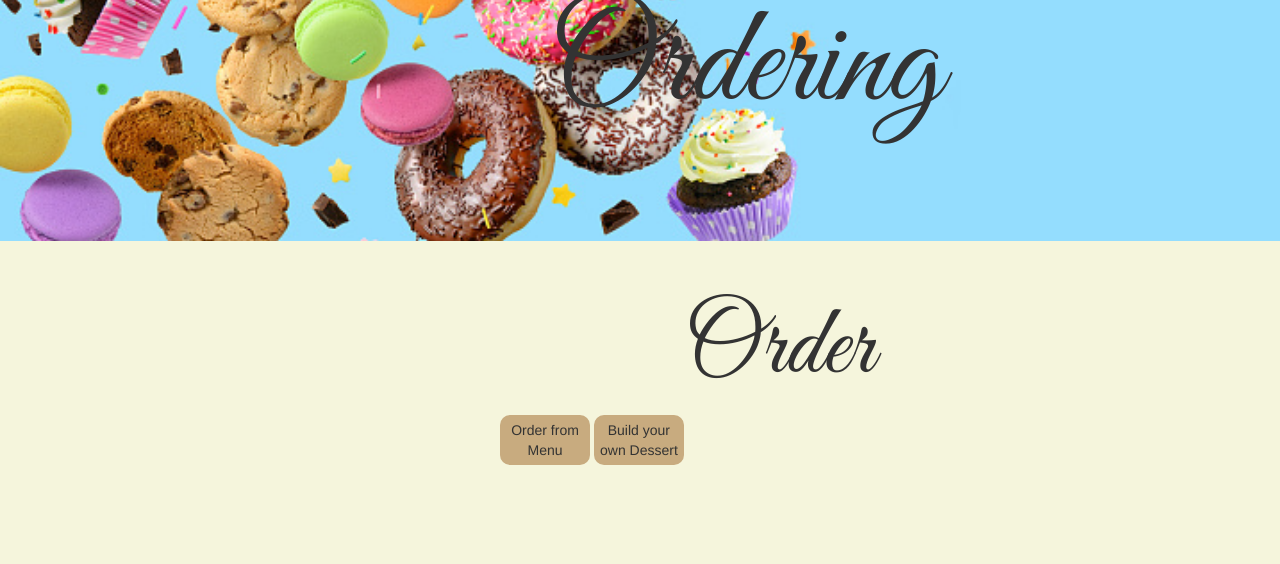
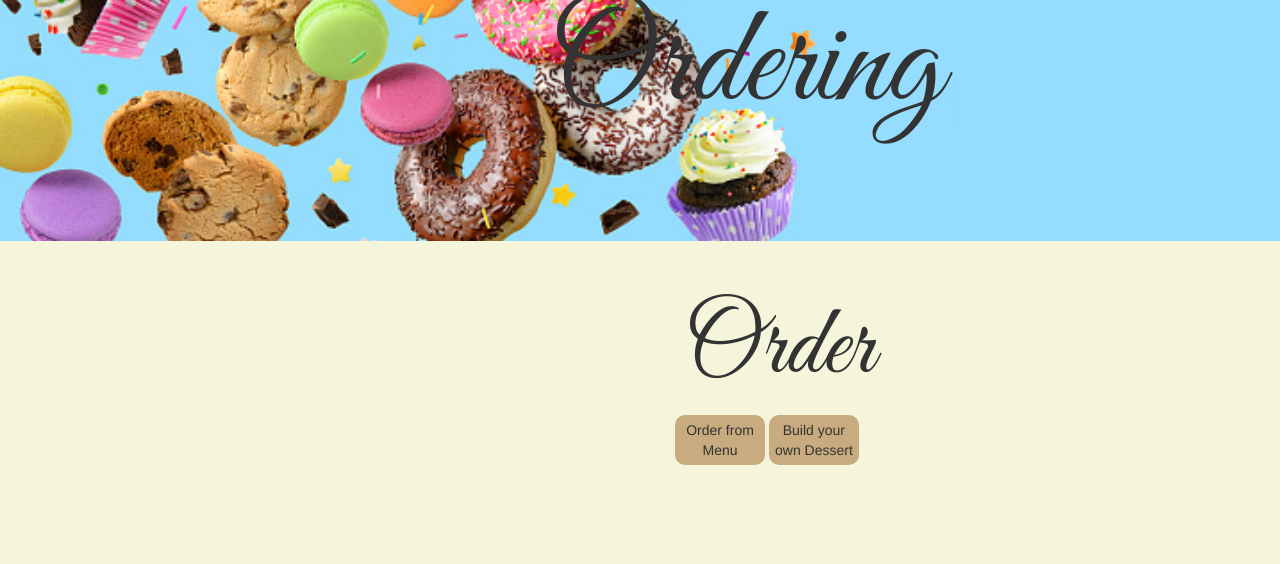
Before and after one commit to test20324/test20324.github.io, a plain HTML site: page index.html in a window 1280 px wide. Shown: the part 1806-2370 px from the top of the page. Drawn offline with nearby package versions, Linux system fonts and the light colour scheme.

Commit message:
Update cdnjs.cloudflare.com.css

```diff
--- a/cdnjs.cloudflare.com.css
+++ b/cdnjs.cloudflare.com.css
@@ -137,7 +137,7 @@ h1 {
   width: 90px;
   border-color: transparent;
   margin-bottom: 100px;
-  margin-left: 500px;
+  margin-left: 675px;
   height: 50px;
 
 }
```
